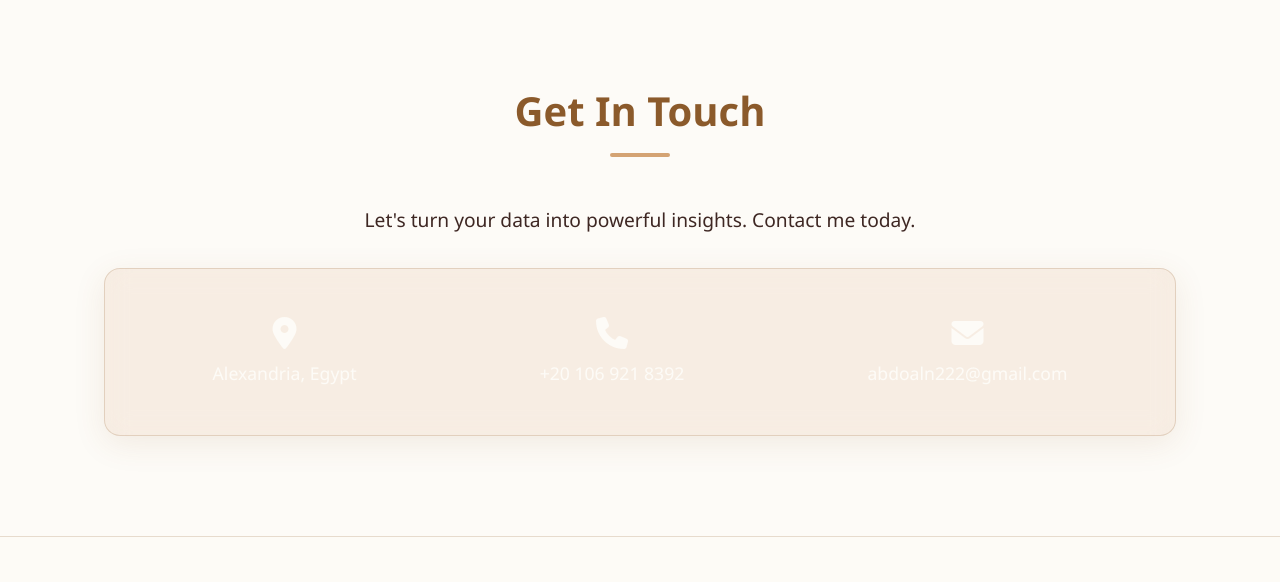
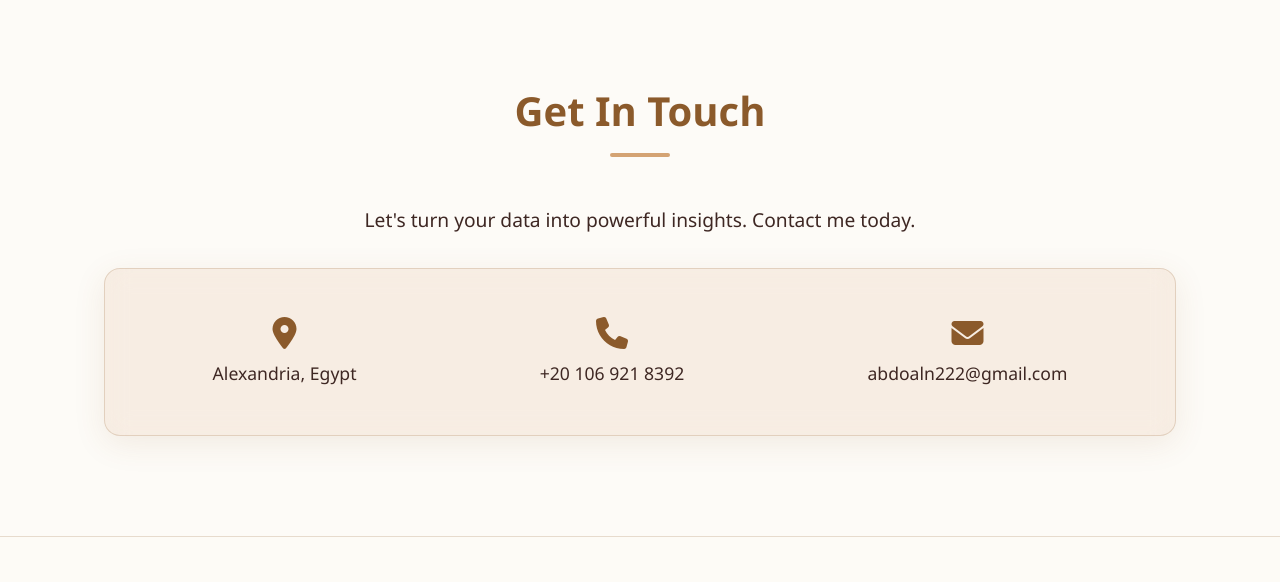
Before and after one commit to Abdelrahmandeep/abdelrahman-deep.github.io, a plain HTML site: page index.html in a window 1280 px wide. Shown: the part 6191-6773 px from the top of the page. Drawn offline with Linux system fonts and the light colour scheme.

Commit message:
Refactor contact styles to use CSS variables

```diff
--- a/style.css
+++ b/style.css
@@ -446,39 +446,27 @@ section {
 }
 
 .contact-item p {
+    color: var(--text-color); /* سيصبح بني داكن في الفاتح، وكريمي في المظلم */
     margin: 0;
     font-size: 1.1rem;
-    color: #FDFBF7 !important; /* اللون الأبيض الكريمي للنص */
 }
 
 .contact-link {
-    color: #FDFBF7 !important; /* لون الإيميل أبيض */
-    text-decoration: none; /* نشيل الخط اللي تحت اللينك */
+    color: var(--text-color); /* يتبع لون النص الأساسي للموقع */
+    text-decoration: none;
     transition: color 0.3s ease;
     font-weight: 500;
 }
 
 .contact-link:hover {
-    color: var(--secondary-color) !important; /* يغير لونه خفيف لما تقف عليه */
-    text-decoration: underline; /* يظهر الخط فقط عند الوقوف بالماوس */
+    color: var(--primary-color); /* يتغير للون البني الدافئ عند الوقوف عليه */
+    text-decoration: underline;
 }
 
 .contact-item i {
-    color: #FDFBF7 !important; /* لون الأيقونات أبيض */
+    color: var(--primary-color); /* استخدام لون الـ Primary للأيقونات لتظهر بوضوح دائم */
     font-size: 2rem;
     margin-bottom: 10px;
-}
-
-.contact-link {
-    color: #FDFBF7 !important; /* اللون الأبيض الكريمي */
-    text-decoration: none; /* شيل الخط اللي تحت الرقم */
-    transition: color 0.3s ease;
-    font-weight: 500;
-}
-
-.contact-link:hover {
-    color: var(--secondary-color) !important; /* لون يتغير عند الوقوف عليه */
-    text-decoration: underline; /* يظهر خط بسيط عند الوقوف بالماوس */
 }
 
 /* Footer */
```
